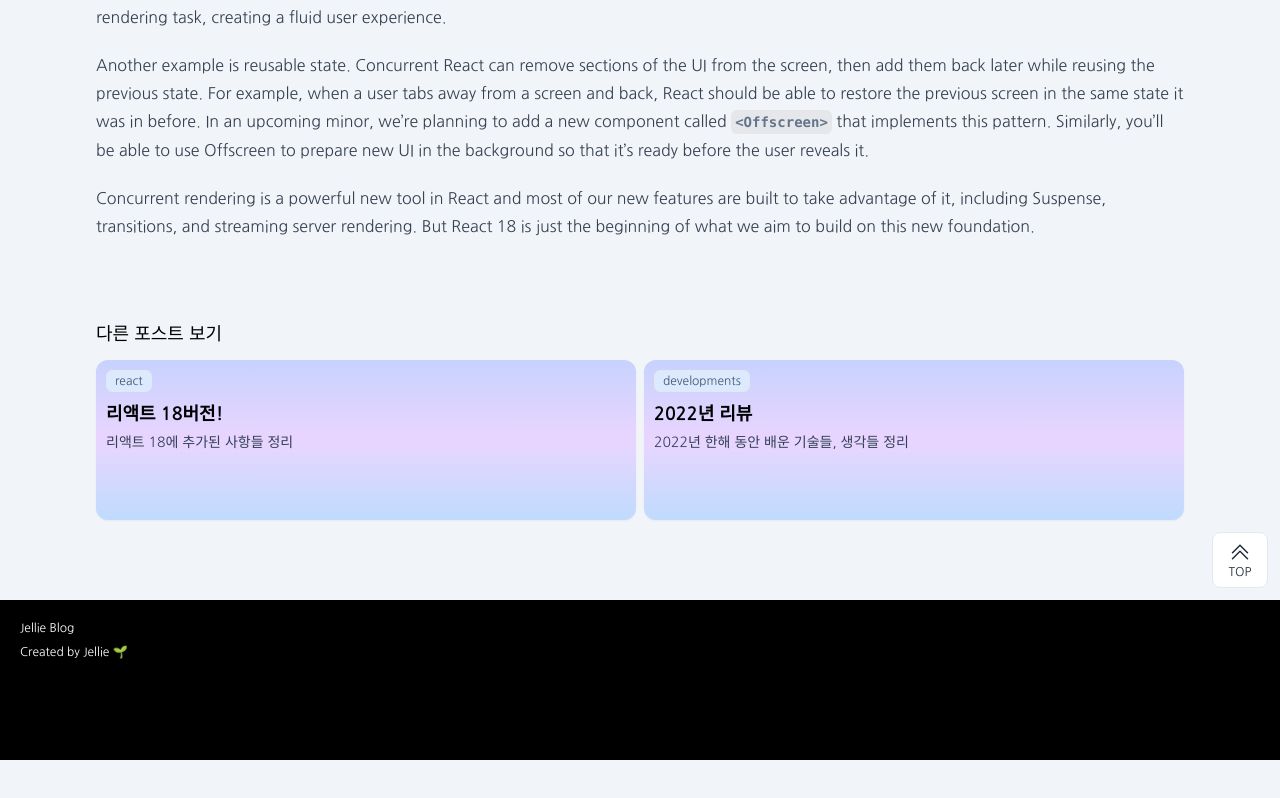
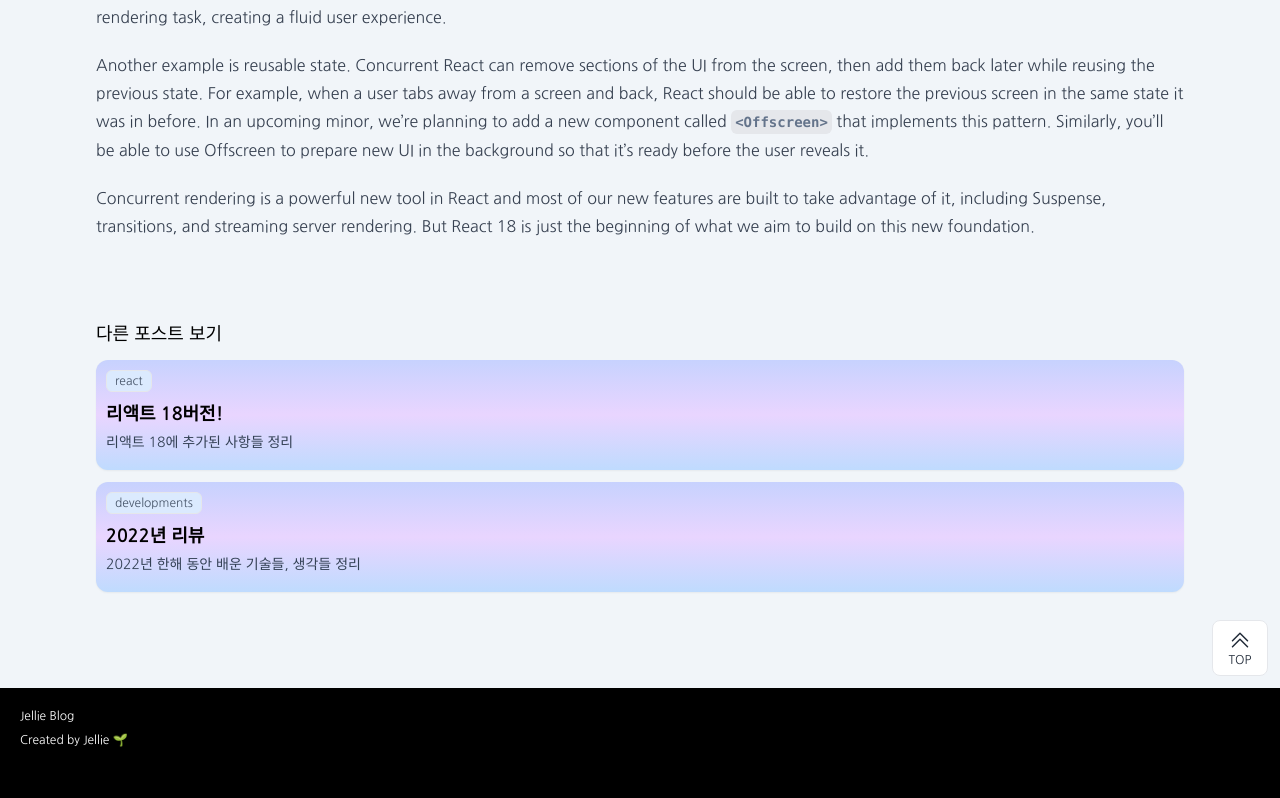
Before and after one commit to talentforest/Jellie-Blog, a Next.js app: page /posts/best-react-practices in a window 1280 px wide. Shown: the part 2373-3171 px from the top of the page. Before the commit the page ends 3133 px from the top, so only its background shows below. Built offline with nearby package versions, Linux system fonts and the light colour scheme.

Commit message:
UI: change PostBox layout showing other post

```diff
--- a/app/posts/[slug]/page.tsx
+++ b/app/posts/[slug]/page.tsx
@@ -28,12 +28,10 @@ export default async function PostDetailPage({ params: { slug } }: Props) {
         />
         <PostContents contents={{ title, date, category, content }} />
       </article>
-      <section className='flex flex-col space-y-3 text-lg px-4 bg-slate-100 pt-14'>
+      <section className='px-4 pt-14 pb-4 flex flex-col space-y-3 text-lg bg-slate-100'>
         <h4>다른 포스트 보기</h4>
-        <div className='flex h-40 space-x-2'>
-          {prev && <PostBox post={prev} />}
-          {next && <PostBox post={next} />}
-        </div>
+        {prev && <PostBox post={prev} />}
+        {next && <PostBox post={next} />}
       </section>
       <TableOfContents />
       <ScrollToTopBtn />
```
